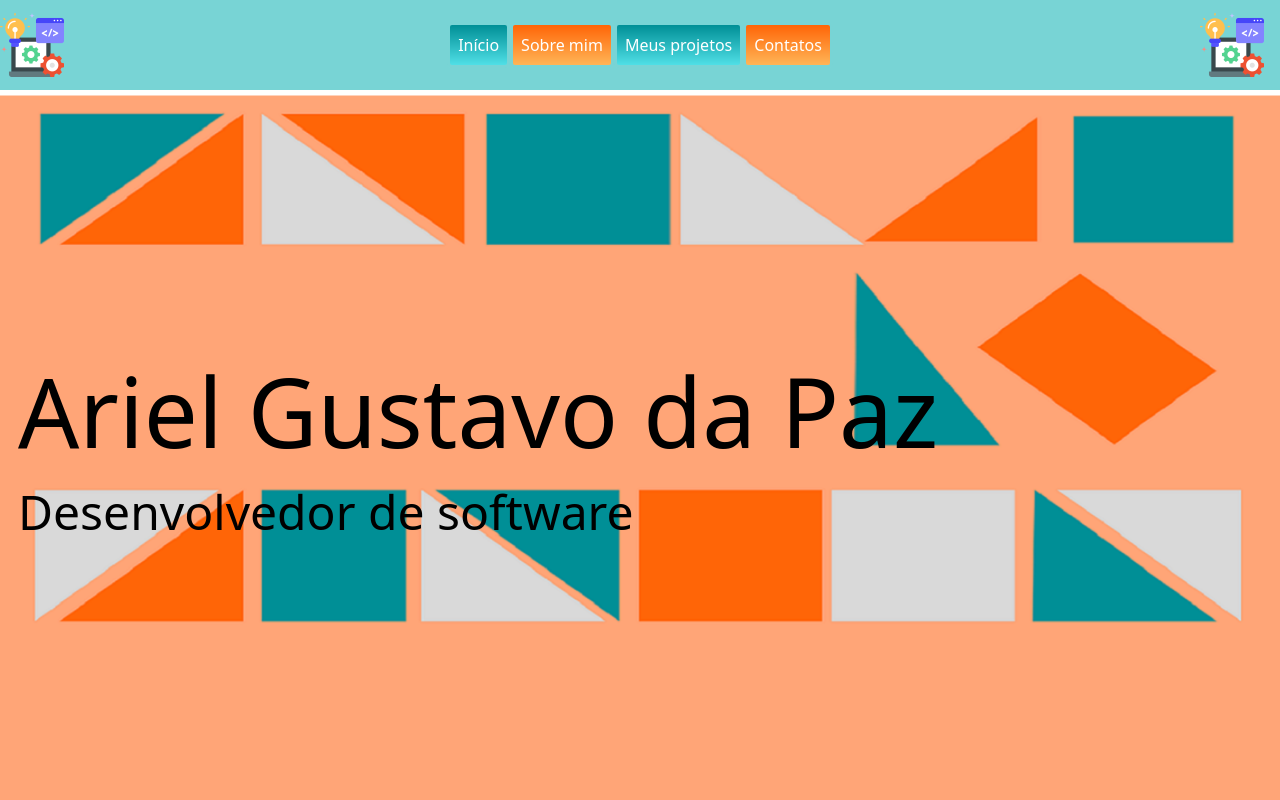
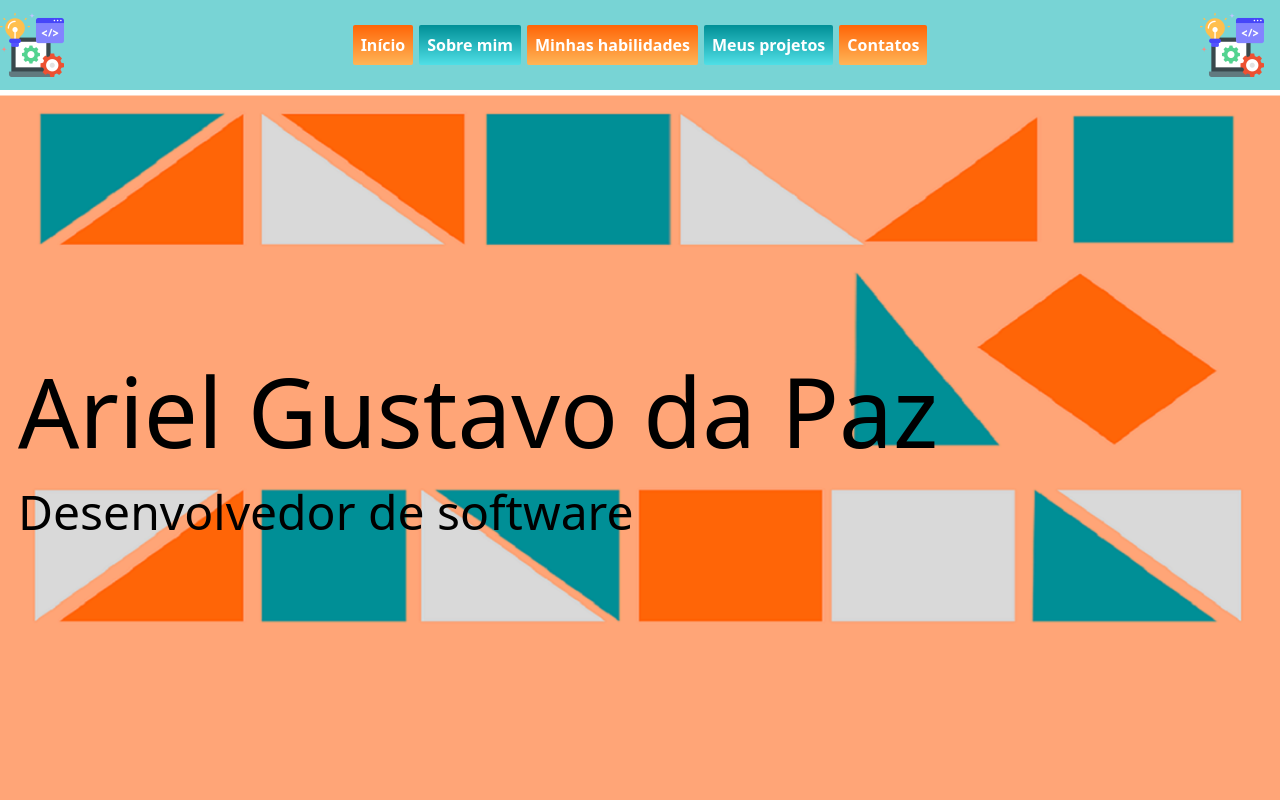
Before and after one commit to arielgpaz/Portfolio_FrontEnd, a plain HTML site: page index.html in a window 1280 px wide. Shown: the top 800 px of the page. Drawn offline with nearby package versions, Linux system fonts and the light colour scheme.

Commit message:
Adicionado botão na navbar para section habilidades

```diff
--- a/index.html
+++ b/index.html
@@ -27,6 +27,9 @@
                 <ul class = "navbar-nav mx-auto">
                     <li class = "nav-item active"><a class = "nav-link nav-inicio" href = "#inicio">Início</a></li>
                     <li class = "nav-item"><a class = "nav-link nav-sobre" href = "#sobre">Sobre mim</a></li>
+                    <li
+                            class = "nav-item"><a class = "nav-link nav-habilidades" href = "#habilidades">Minhas
+                                                                                                           habilidades</a></li>
                     <li class = "nav-item"><a class = "nav-link nav-projetos" href = "#projetos">Meus projetos</a></li>
                     <li class = "nav-item"><a class = "nav-link nav-contatos" href = "#contatos">Contatos</a></li>
                 </ul>
--- a/style.css
+++ b/style.css
@@ -18,12 +18,14 @@
         color: white;
     }
 
-    .navbar .nav-inicio, .navbar .nav-projetos {
-        background-image: linear-gradient(#008F96, #50DFE6);
+    .navbar .nav-inicio, .navbar .nav-habilidades, .navbar .nav-contatos {
+        background-image: linear-gradient(#FF6507, #FFB557);
+        font-weight: bold;
     }
 
-    .navbar .nav-sobre, .navbar .nav-contatos {
-        background-image: linear-gradient(#FF6507, #FFB557);
+    .navbar .nav-sobre, .navbar .nav-projetos {
+        background-image: linear-gradient(#008F96, #50DFE6);
+        font-weight: bold;
     }
 
     .navbar .nav-link:hover {
```
